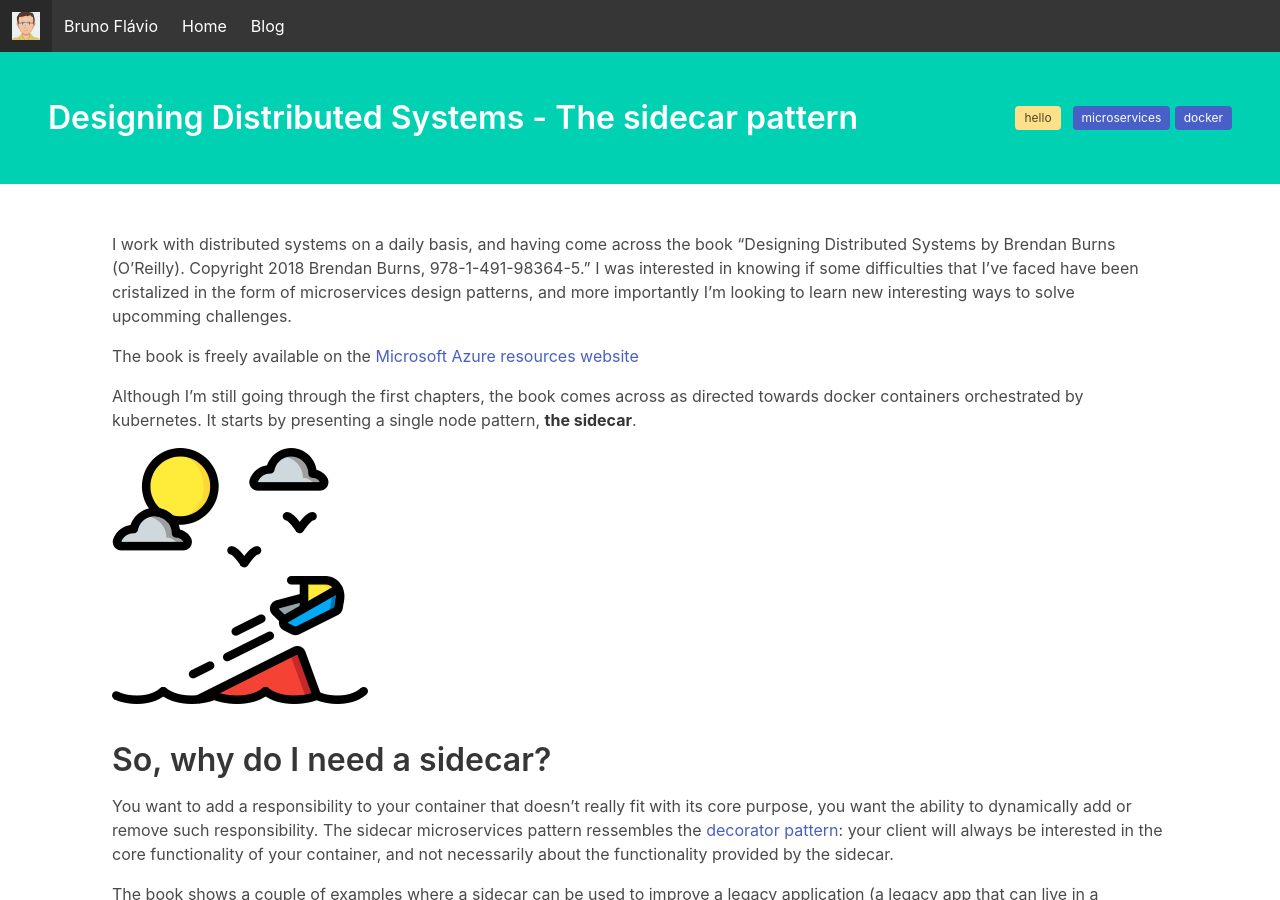
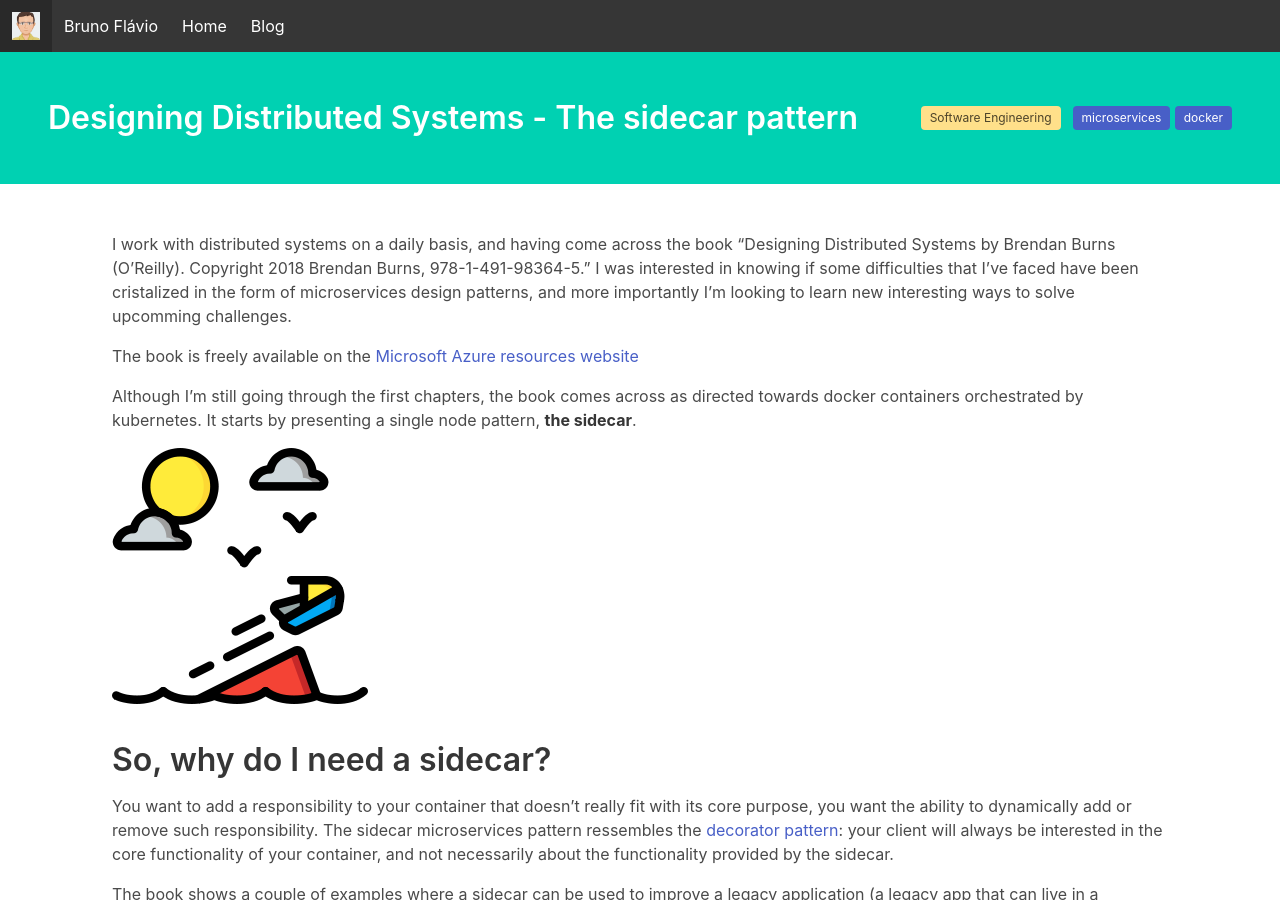
Before and after one commit to brunoflavio-com/brunoflavio-com.github.io, a Jekyll site: the page built from _blogs/2019-01-29-microservices-sidecar-pattern.markdown, in a window 1280 px wide and 900 px high. Built offline with Jekyll 4.4.1, drawn with Linux system fonts in a browser that asks for light colours.

Commit message:
Revert "to REVERT - changes categories on a few posts for testing the functionality"
This reverts commit 79a05b188a51304d40d1152db78dc9eb0ccb02c8.

```diff
--- a/_blogs/2016-10-23-netbeans-dream-team.markdown
+++ b/_blogs/2016-10-23-netbeans-dream-team.markdown
@@ -2,7 +2,7 @@
 layout: post
 title:  "NetBeans dream team"
 date:   2016-10-23 00:00:00 +0100
-categories: [Software Engineering2]
+categories: [Software Engineering]
 tags: security
 image: "/assets/img/team.png"
 image-alt: "team"
--- a/_blogs/2019-01-27-oni2-the-future-of-oni-and-vim.markdown
+++ b/_blogs/2019-01-27-oni2-the-future-of-oni-and-vim.markdown
@@ -2,7 +2,7 @@
 layout: post
 title:  "Oni 2, the future of Oni and Vim?"
 date:   2019-01-27 14:20:00 +0100
-categories: [Software Engineering2]
+categories: [Software Engineering]
 tags: vim
 image: "/assets/img/post.png"
 image-alt: "globe"
--- a/_blogs/2019-01-29-microservices-sidecar-pattern.markdown
+++ b/_blogs/2019-01-29-microservices-sidecar-pattern.markdown
@@ -2,7 +2,7 @@
 layout: post
 title:  "Designing Distributed Systems - The sidecar pattern"
 date:   2019-01-29 22:30:00 +0100
-categories: [hello]
+categories: [Software Engineering]
 tags: microservices docker
 image: "/assets/img/jetski.png"
 image-alt: "jetski"
```
